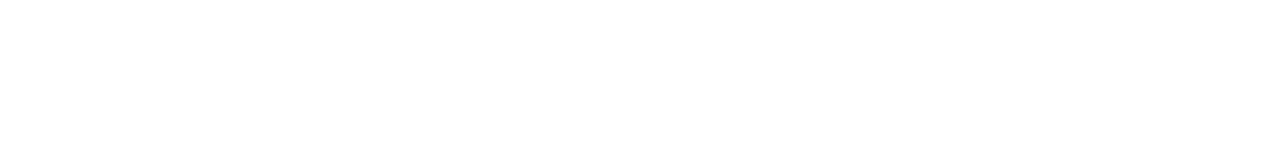
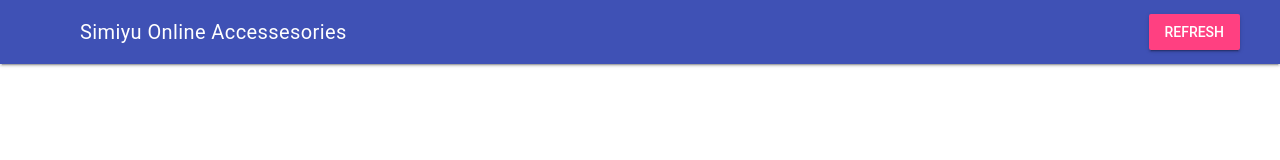
Before and after one commit to kennedysimiyu/simiyu-online-accesories, a plain HTML site: page index.html in a window 1280 px wide. Drawn offline with Linux system fonts and the light colour scheme.

Commit message:
addition of application header content

```diff
--- a/index.html
+++ b/index.html
@@ -12,12 +12,27 @@
         <meta name="description" content="Best accessesories spot online!">
 
         <!-- third party libraries for material design -->
-        <link rel="stylesheet" href="resources\material-design-light\material.min.css">
+        <link rel="stylesheet"
+              href="resources\material-design-light\material.min.css">
         <script src="resources\material-design-light\material.min.js"></script>
 
         <title>Simiyu Online Accessesories</title>
     </head>
     <body>
+        <!-- application header div content -->
+        <div class="mdl-layout mdl-js-layout mdl-layout--fixed-header">
+            <header class="mdl-layout__header">
+                <div class="mdl-layout__header-row">
+                    <span class="mdl-layout-title">Simiyu Online Accessesories</span>
+                    <div class="mdl-layout-spacer"></div>
+                    <nav class="mdl-navigation">
+                        <button class="mdl-button mdl-js-button mdl-button--raised mdl-button--accent mdl-js-ripple-effect">
+                            Refresh
+                        </button>
+                    </nav>
+                </div>
+            </header>
 
+        </div>
     </body>
 </html>
```
